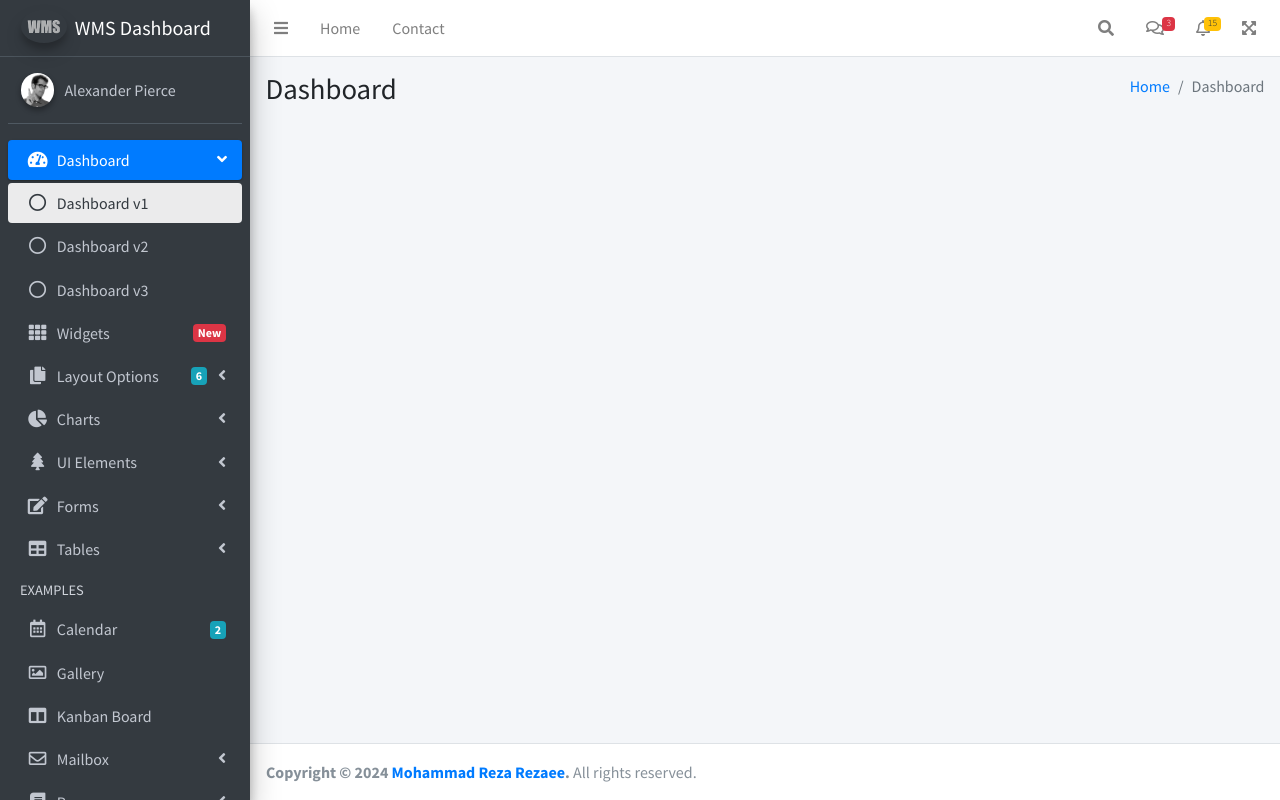
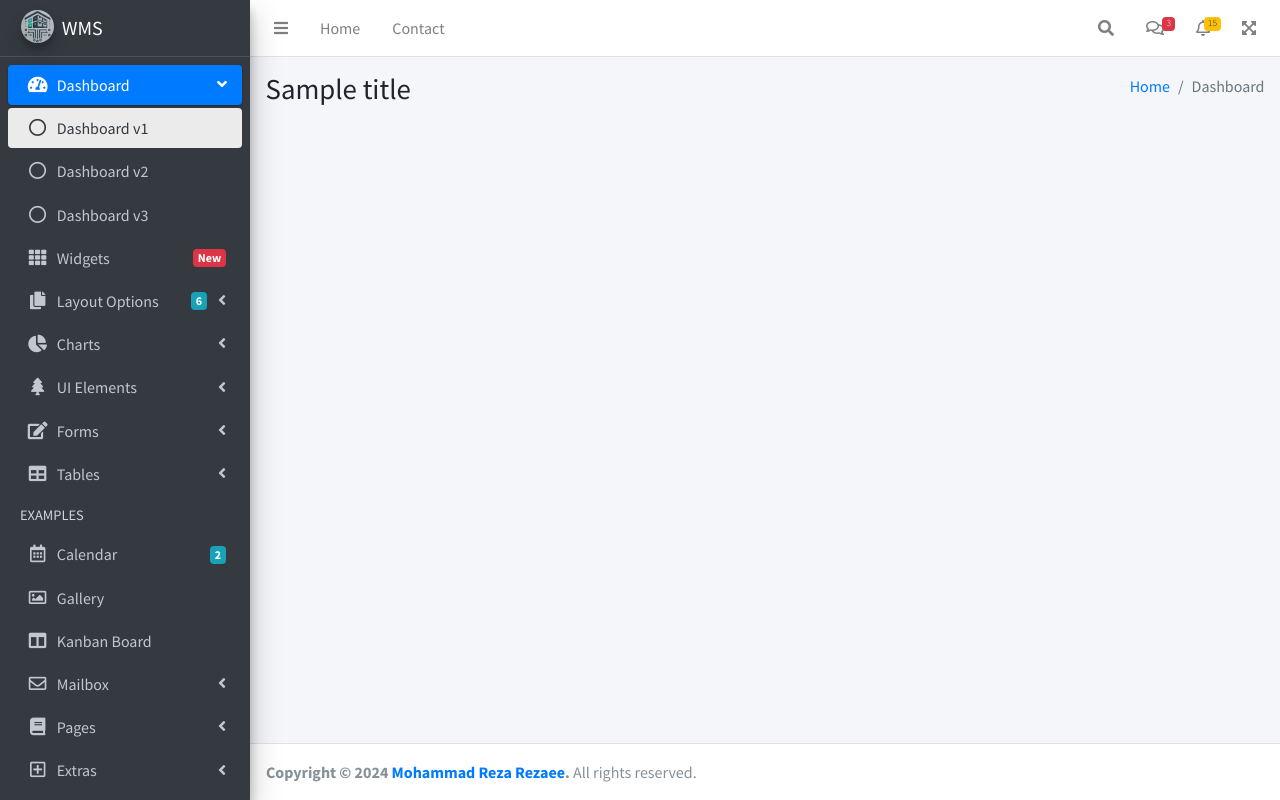
Before and after one commit to rezaeetech/wms, a Django app: template src/templates/base.html in a window 1280 px wide. Run offline with Django 3.2, Linux system fonts and the light colour scheme; the template is opened without the code that fills it: most values are stand-ins (such as "Sample title", 1, 10 or a date in 2020); some libraries are stand-ins or nearby versions.

Commit message:
style: change logo and add dynamic links for header of content page

```diff
--- a/src/templates/base.html
+++ b/src/templates/base.html
@@ -22,15 +22,15 @@
           <div class="container-fluid">
             <div class="row mb-2">
               <div class="col-sm-6">
-                <h1 class="m-0">Dashboard</h1>
+                <h1 class="m-0">{{ title|default:"Dashboard" }}</h1>
               </div>
               <!-- /.col -->
               <div class="col-sm-6">
                 <ol class="breadcrumb float-sm-right">
                   <li class="breadcrumb-item">
-                    <a href="/">Home</a>
+                    <a href="{% url current_section_url %}">{{ current_section|default:"Home" }}</a>
                   </li>
-                  <li class="breadcrumb-item active">{{ current_section|default:"Dashboard" }}</li>
+                  <li class="breadcrumb-item active">{{ current_action|default:"Dashboard" }}</li>
                 </ol>
               </div>
               <!-- /.col -->
--- a/src/templates/components/sidebar.html
+++ b/src/templates/components/sidebar.html
@@ -5,21 +5,11 @@
   <!-- Brand Logo -->
   <a href="index3.html" class="brand-link">
     <img src="{% static 'img/wms-logo.png' %}" alt="AdminLTE Logo" class="brand-image img-circle elevation-3" style="opacity: .8" />
-    <span class="brand-text font-weight-light"><b>WMS Dashboard</b></span>
+    <span class="brand-text font-weight-light"><b>WMS</b></span>
   </a>
 
   <!-- Sidebar -->
   <div class="sidebar">
-    <!-- Sidebar user panel (optional) -->
-    <div class="user-panel mt-3 pb-3 mb-3 d-flex">
-      <div class="image">
-        <img src="dist/img/user2-160x160.jpg" class="img-circle elevation-2" alt="User Image" />
-      </div>
-      <div class="info">
-        <a href="#" class="d-block">Alexander Pierce</a>
-      </div>
-    </div>
-
     <!-- Sidebar Menu -->
     <nav class="mt-2">
       <ul class="nav nav-pills nav-sidebar flex-column" data-widget="treeview" role="menu" data-accordion="false">
```
Also changed, not shown: src/static/img/wms-logo.png.
